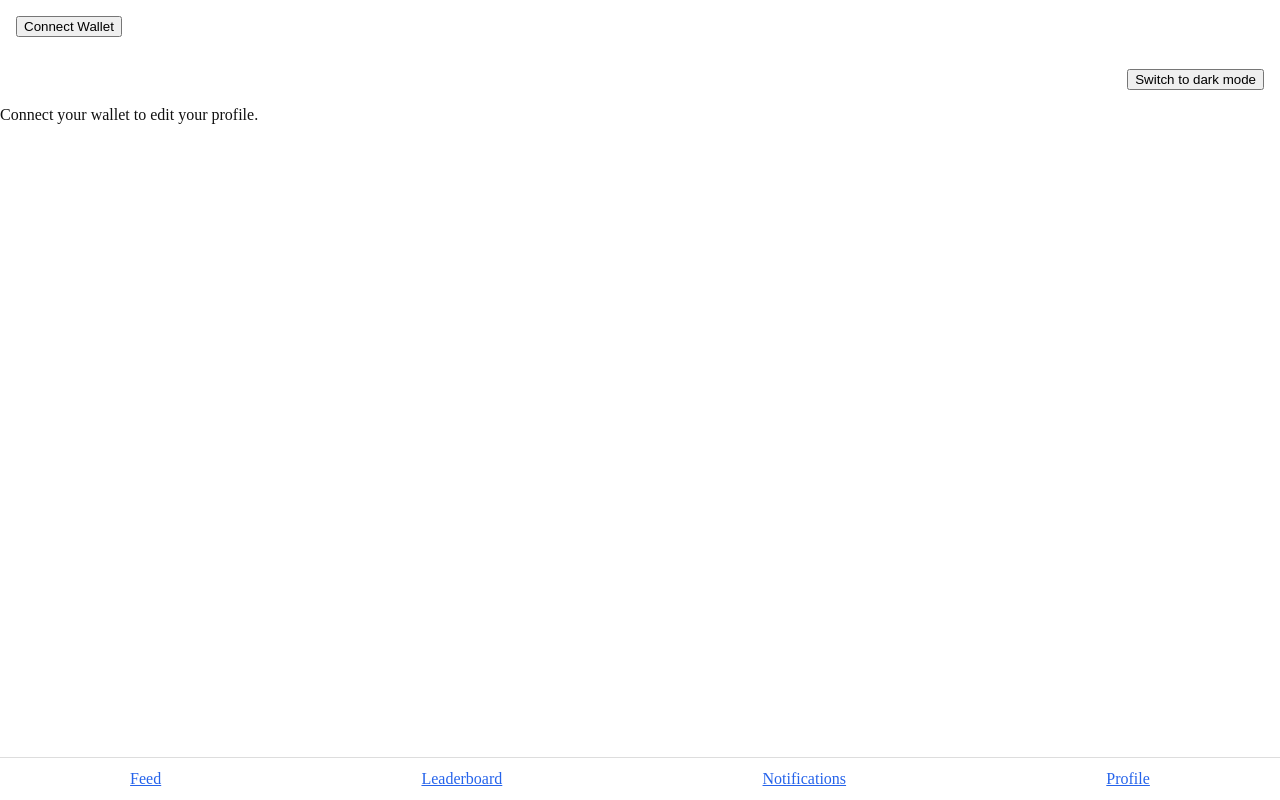
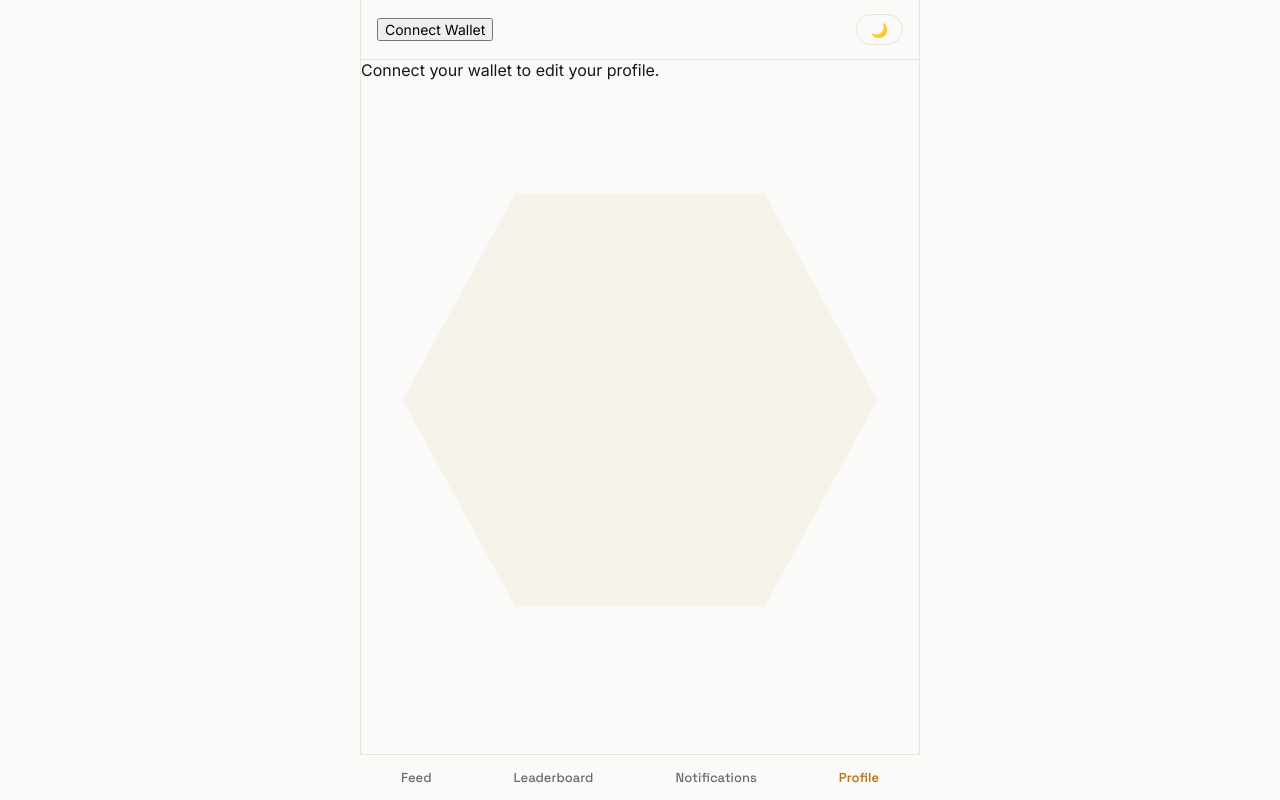
Before and after one commit to thereal-awetoby/nimiqgram, a React (Vite) app in the folder social-miniapp-frontend/: page /profile in a window 1280 px wide. Built offline with nearby package versions, Linux system fonts and the light colour scheme.

Commit message:
ui updates

```diff
--- a/social-miniapp-frontend/index.html
+++ b/social-miniapp-frontend/index.html
@@ -1,5 +1,7 @@
 <!doctype html>
 <html lang="en">
+  <link rel="preconnect" href="https://fonts.googleapis.com">
+  <link href="https://fonts.googleapis.com/css2?family=Space+Grotesk:wght@500;600;700&family=Inter:wght@400;500;600&display=swap" rel="stylesheet">
   <head>
     <meta charset="UTF-8" />
     <link rel="icon" type="image/svg+xml" href="/favicon.svg" />
--- a/social-miniapp-frontend/src/App.jsx
+++ b/social-miniapp-frontend/src/App.jsx
@@ -1,15 +1,31 @@
 import { useState, useEffect } from 'react'
-import { BrowserRouter, Routes, Route, Link } from 'react-router-dom'
+import { BrowserRouter, Routes, Route, Link, useLocation } from 'react-router-dom'
 import Feed from './pages/Feed'
 import Profile from './pages/Profile'
 import Leaderboard from './pages/Leaderboard'
 import Notifications from './pages/Notifications'
 import WalletConnect from './components/WalletConnect'
+import NimiqWatermark from './components/NimiqWatermark'
+
+function NavLink({ to, label }) {
+  const location = useLocation()
+  const active = location.pathname === to
+  return (
+    <Link
+      to={to}
+      style={{
+        color: active ? 'var(--accent-color)' : 'var(--text-muted)',
+        fontWeight: active ? 600 : 500,
+        fontSize: 13,
+      }}
+    >
+      {label}
+    </Link>
+  )
+}
 
 function App() {
-  const [theme, setTheme] = useState(() => {
-    return localStorage.getItem('theme') || 'light'
-  })
+  const [theme, setTheme] = useState(() => localStorage.getItem('theme') || 'light')
 
   useEffect(() => {
     document.documentElement.setAttribute('data-theme', theme)
@@ -17,23 +33,47 @@ function App() {
   }, [theme])
 
   function toggleTheme() {
-    setTheme(prev => (prev === 'light' ? 'dark' : 'light'))
+    setTheme((prev) => (prev === 'light' ? 'dark' : 'light'))
   }
-
 
   return (
     <BrowserRouter>
-      <div style={{ padding: 16 }}>
+      <NimiqWatermark />
+
+      <div
+        style={{
+          maxWidth: 560,
+          margin: '0 auto',
+          minHeight: '100vh',
+          borderLeft: '1px solid var(--nav-border)',
+          borderRight: '1px solid var(--nav-border)',
+        }}
+      >
+        <div
+          style={{
+            display: 'flex',
+            justifyContent: 'space-between',
+            alignItems: 'center',
+            padding: '14px 16px',
+            borderBottom: '1px solid var(--nav-border)',
+          }}
+        >
           <WalletConnect />
-      </div>
-
-      <div style={{ padding: 16, textAlign: 'right' }}>
-        <button onClick={toggleTheme}>
-          Switch to {theme === 'light' ? 'dark' : 'light'} mode
+          <button
+            onClick={toggleTheme}
+            style={{
+              background: 'transparent',
+              border: '1px solid var(--nav-border)',
+              borderRadius: 20,
+              padding: '6px 14px',
+              color: 'var(--text-color)',
+            }}
+          >
+            {theme === 'light' ? '🌙' : '☀️'}
           </button>
         </div>
 
-      <div style={{ paddingBottom: 60 }}>
+        <div style={{ paddingBottom: 70 }}>
           <Routes>
             <Route path="/" element={<Feed />} />
             <Route path="/profile" element={<Profile />} />
@@ -42,22 +82,27 @@ function App() {
           </Routes>
         </div>
 
-      <nav style={{
+        <nav
+          style={{
             position: 'fixed',
             bottom: 0,
-        left: 0,
-        right: 0,
+            left: '50%',
+            transform: 'translateX(-50%)',
+            width: '100%',
+            maxWidth: 560,
             display: 'flex',
             justifyContent: 'space-around',
-        padding: '12px 0',
+            padding: '14px 0',
             borderTop: '1px solid var(--nav-border)',
             backgroundColor: 'var(--bg-color)',
-      }}>
-        <Link to="/">Feed</Link>
-        <Link to="/leaderboard">Leaderboard</Link>
-        <Link to="/notifications">Notifications</Link>
-        <Link to="/profile">Profile</Link>
+          }}
+        >
+          <NavLink to="/" label="Feed" />
+          <NavLink to="/leaderboard" label="Leaderboard" />
+          <NavLink to="/notifications" label="Notifications" />
+          <NavLink to="/profile" label="Profile" />
         </nav>
+      </div>
     </BrowserRouter>
   )
 }
--- /dev/null
+++ b/social-miniapp-frontend/src/components/NimiqWatermark.jsx
@@ -0,0 +1,25 @@
+function NimiqWatermark() {
+  return (
+    <svg
+      viewBox="0 0 400 350"
+      style={{
+        position: 'fixed',
+        top: '50%',
+        left: '50%',
+        transform: 'translate(-50%, -50%)',
+        width: 'min(70vw, 500px)',
+        height: 'auto',
+        opacity: 'var(--watermark-opacity)',
+        pointerEvents: 'none',
+        zIndex: -1,
+      }}
+    >
+      <polygon
+        points="100,10 300,10 390,175 300,340 100,340 10,175"
+        fill="var(--accent-color)"
+      />
+    </svg>
+  )
+}
+
+export default NimiqWatermark
--- a/social-miniapp-frontend/src/index.css
+++ b/social-miniapp-frontend/src/index.css
@@ -1,24 +1,61 @@
 :root {
-  --bg-color: #ffffff;
-  --text-color: #111111;
-  --nav-border: #dddddd;
-  --link-color: #2563eb;
+  --bg-color: #fafaf8;
+  --bg-elevated: #ffffff;
+  --text-color: #17171a;
+  --text-muted: #6b6b70;
+  --nav-border: #e7e4dc;
+  --accent-color: #b8790e;
+  --link-color: #b8790e;
+  --watermark-opacity: 0.05;
+
+  --font-display: 'Space Grotesk', sans-serif;
+  --font-body: 'Inter', sans-serif;
 }
 
 [data-theme='dark'] {
-  --bg-color: #111111;
-  --text-color: #f5f5f5;
-  --nav-border: #333333;
-  --link-color: #60a5fa;
+  --bg-color: #121214;
+  --bg-elevated: #1b1b1e;
+  --text-color: #ececec;
+  --text-muted: #9a9a9e;
+  --nav-border: #232326;
+  --accent-color: #f2a93b;
+  --link-color: #f2a93b;
+  --watermark-opacity: 0.055;
+}
+
+* {
+  box-sizing: border-box;
 }
 
 body {
   margin: 0;
   background-color: var(--bg-color);
   color: var(--text-color);
+  font-family: var(--font-body);
   transition: background-color 0.2s ease, color 0.2s ease;
+  -webkit-font-smoothing: antialiased;
+}
+
+h1, h2, h3, h4, strong, button, nav a {
+  font-family: var(--font-display);
 }
 
 a {
   color: var(--link-color);
+  text-decoration: none;
 }
+
+button {
+  font-family: var(--font-body);
+  font-size: 14px;
+  cursor: pointer;
+}
+
+textarea, input {
+  font-family: var(--font-body);
+  background: var(--bg-elevated);
+  color: var(--text-color);
+  border: 1px solid var(--nav-border);
+  border-radius: 8px;
+  padding: 8px 10px;
+}
--- a/social-miniapp-frontend/src/pages/Feed.jsx
+++ b/social-miniapp-frontend/src/pages/Feed.jsx
@@ -4,25 +4,86 @@ import { getFeed, createPost, toggleLike, addComment, getPost } from '../lib/api
 import { uploadMedia, getMediaType } from '../lib/upload'
 import TipModal from '../components/TipModal'
 
-const MAX_VIDEO_SECONDS = 5 * 60 // 5 minutes
+const MAX_VIDEO_SECONDS = 5 * 60
 const URL_REGEX = /(https?:\/\/[^\s]+)/g
 
-// Turns plain text into text + clickable links, splitting on URLs
 function renderTextWithLinks(text) {
   const parts = text.split(URL_REGEX)
   return parts.map((part, i) =>
     URL_REGEX.test(part) ? (
-      <a key={i} href={part} target="_blank" rel="noopener noreferrer">
-        {part}
-      </a>
+      <a key={i} href={part} target="_blank" rel="noopener noreferrer">{part}</a>
     ) : (
       <span key={i}>{part}</span>
     )
   )
 }
 
+function Avatar({ url, fallback }) {
+  return url ? (
+    <img
+      src={url}
+      alt=""
+      style={{ width: 40, height: 40, borderRadius: '50%', objectFit: 'cover', flexShrink: 0 }}
+    />
+  ) : (
+    <div
+      style={{
+        width: 40, height: 40, borderRadius: '50%', flexShrink: 0,
+        background: 'var(--bg-elevated)', border: '1px solid var(--nav-border)',
+        display: 'flex', alignItems: 'center', justifyContent: 'center',
+        fontFamily: 'var(--font-display)', fontWeight: 600, fontSize: 15,
+      }}
+    >
+      {(fallback || '?').slice(0, 1).toUpperCase()}
+    </div>
+  )
+}
+
+function HeartIcon({ filled }) {
+  return (
+    <svg width="17" height="17" viewBox="0 0 24 24" fill={filled ? 'currentColor' : 'none'} stroke="currentColor" strokeWidth="1.8">
+      <path d="M12 21s-7.5-4.6-10-9.3C.5 8 2.2 4.5 6 4a5.6 5.6 0 0 1 6 3 5.6 5.6 0 0 1 6-3c3.8.5 5.5 4 4 7.7C19.5 16.4 12 21 12 21z" />
+    </svg>
+  )
+}
+
+function CommentIcon() {
+  return (
+    <svg width="17" height="17" viewBox="0 0 24 24" fill="none" stroke="currentColor" strokeWidth="1.8">
+      <path d="M21 12a8 8 0 0 1-8 8H7l-4 3 1-4.5A8 8 0 1 1 21 12z" />
+    </svg>
+  )
+}
+
+function TipIcon() {
+  return (
+    <svg width="17" height="17" viewBox="0 0 24 24" fill="none" stroke="currentColor" strokeWidth="1.8">
+      <circle cx="12" cy="12" r="9" />
+      <path d="M12 7v10M9.5 9.3c0-1.1 1.1-2 2.5-2s2.5.7 2.5 1.8c0 2.5-5 1.7-5 4.2 0 1.1 1.1 1.9 2.5 1.9s2.5-.9 2.5-2" />
+    </svg>
+  )
+}
+
+function ActionButton({ onClick, disabled, active, children }) {
+  return (
+    <button
+      onClick={onClick}
+      disabled={disabled}
+      style={{
+        display: 'flex', alignItems: 'center', gap: 6,
+        background: 'transparent', border: 'none', padding: '4px 8px',
+        color: active ? 'var(--accent-color)' : 'var(--text-muted)',
+        cursor: disabled ? 'default' : 'pointer',
+        fontFamily: 'var(--font-body)', fontSize: 13,
+      }}
+    >
+      {children}
+    </button>
+  )
+}
+
 function Feed() {
-  const { token, isLoggedIn } = useAuth()
+  const { token, isLoggedIn, user } = useAuth()
   const [posts, setPosts] = useState([])
   const [likedMap, setLikedMap] = useState({})
   const [text, setText] = useState('')
@@ -32,7 +93,6 @@ function Feed() {
   const [commentState, setCommentState] = useState({})
   const [tippingPost, setTippingPost] = useState(null)
 
-  // Media attach state
   const [mediaFile, setMediaFile] = useState(null)
   const [mediaPreview, setMediaPreview] = useState(null)
   const [mediaType, setMediaType] = useState(null)
@@ -52,22 +112,17 @@ function Feed() {
     }
   }
 
-  useEffect(() => {
-    loadFeed()
-  }, [])
+  useEffect(() => { loadFeed() }, [])
 
   function handleFileSelect(e) {
     const file = e.target.files?.[0]
     if (!file) return
-
     const type = getMediaType(file)
     if (!type) {
       setError('Unsupported file type. Use an image, GIF, or video.')
       return
     }
-
     if (type === 'video') {
-      // Check duration client-side before uploading
       const videoEl = document.createElement('video')
       videoEl.preload = 'metadata'
       videoEl.onloadedmetadata = () => {
@@ -101,11 +156,9 @@ function Feed() {
     if (!text.trim() && !mediaFile) return
     setPosting(true)
     setError(null)
-
     try {
       let mediaUrl = null
       let finalMediaType = null
-
       if (mediaFile) {
         setUploading(true)
         const uploaded = await uploadMedia(mediaFile)
@@ -113,7 +166,6 @@ function Feed() {
         finalMediaType = mediaType
         setUploading(false)
       }
-
       await createPost(token, { text, mediaUrl, mediaType: finalMediaType })
       setText('')
       clearMedia()
@@ -131,9 +183,7 @@ function Feed() {
     if (!isLoggedIn) return
     try {
       const result = await toggleLike(token, postId)
-      setPosts((prev) =>
-        prev.map((p) => (p.id === postId ? { ...p, likeCount: result.likeCount } : p))
-      )
+      setPosts((prev) => prev.map((p) => (p.id === postId ? { ...p, likeCount: result.likeCount } : p)))
       setLikedMap((prev) => ({ ...prev, [postId]: result.liked }))
     } catch (err) {
       console.error(err)
@@ -142,198 +192,172 @@ function Feed() {
 
   async function toggleComments(postId) {
     const current = commentState[postId]
-
     if (current?.open) {
       setCommentState((prev) => ({ ...prev, [postId]: { ...current, open: false } }))
       return
     }
-
-    setCommentState((prev) => ({
-      ...prev,
-      [postId]: { open: true, loading: true, comments: [], draft: '', submitting: false },
-    }))
-
+    setCommentState((prev) => ({ ...prev, [postId]: { open: true, loading: true, comments: [], draft: '', submitting: false } }))
     try {
       const post = await getPost(postId)
-      setCommentState((prev) => ({
-        ...prev,
-        [postId]: { open: true, loading: false, comments: post.comments || [], draft: '', submitting: false },
-      }))
+      setCommentState((prev) => ({ ...prev, [postId]: { open: true, loading: false, comments: post.comments || [], draft: '', submitting: false } }))
     } catch (err) {
       console.error(err)
-      setCommentState((prev) => ({
-        ...prev,
-        [postId]: { open: true, loading: false, comments: [], draft: '', submitting: false },
-      }))
+      setCommentState((prev) => ({ ...prev, [postId]: { open: true, loading: false, comments: [], draft: '', submitting: false } }))
     }
   }
 
   function setDraft(postId, value) {
-    setCommentState((prev) => ({
-      ...prev,
-      [postId]: { ...prev[postId], draft: value },
-    }))
+    setCommentState((prev) => ({ ...prev, [postId]: { ...prev[postId], draft: value } }))
   }
 
   async function submitComment(postId) {
     const draft = commentState[postId]?.draft?.trim()
     if (!draft) return
-
-    setCommentState((prev) => ({
-      ...prev,
-      [postId]: { ...prev[postId], submitting: true },
-    }))
-
+    setCommentState((prev) => ({ ...prev, [postId]: { ...prev[postId], submitting: true } }))
     try {
       const newComment = await addComment(token, postId, draft)
       setCommentState((prev) => ({
         ...prev,
-        [postId]: {
-          ...prev[postId],
-          comments: [...(prev[postId]?.comments || []), newComment],
-          draft: '',
-          submitting: false,
-        },
+        [postId]: { ...prev[postId], comments: [...(prev[postId]?.comments || []), newComment], draft: '', submitting: false },
       }))
-      setPosts((prev) =>
-        prev.map((p) => (p.id === postId ? { ...p, commentCount: (p.commentCount || 0) + 1 } : p))
-      )
+      setPosts((prev) => prev.map((p) => (p.id === postId ? { ...p, commentCount: (p.commentCount || 0) + 1 } : p)))
     } catch (err) {
       console.error(err)
-      setCommentState((prev) => ({
-        ...prev,
-        [postId]: { ...prev[postId], submitting: false },
-      }))
+      setCommentState((prev) => ({ ...prev, [postId]: { ...prev[postId], submitting: false } }))
     }
   }
 
   return (
-    <div style={{ padding: 16 }}>
+    <div>
       {isLoggedIn ? (
-        <div style={{ marginBottom: 24 }}>
+        <div style={{ padding: 16, borderBottom: '1px solid var(--nav-border)' }}>
+          <div style={{ display: 'flex', gap: 12 }}>
+            <Avatar url={user?.avatarUrl} fallback={user?.username || user?.wallet} />
+            <div style={{ flex: 1 }}>
               <textarea
                 value={text}
                 onChange={(e) => setText(e.target.value)}
-            placeholder="What's happening? (emoji work fine — just type or use your device's emoji keyboard)"
-            style={{ width: '100%', minHeight: 60 }}
+                placeholder="What's happening?"
+                style={{ width: '100%', minHeight: 50, border: 'none', padding: 0, background: 'transparent', fontSize: 15, resize: 'vertical' }}
               />
 
               {mediaPreview && (
                 <div style={{ marginTop: 8, position: 'relative', display: 'inline-block' }}>
                   {mediaType === 'video' ? (
-                <video src={mediaPreview} controls style={{ maxWidth: 240, maxHeight: 240 }} />
+                    <video src={mediaPreview} controls style={{ maxWidth: 220, maxHeight: 220, borderRadius: 10 }} />
                   ) : (
-                <img src={mediaPreview} alt="preview" style={{ maxWidth: 240, maxHeight: 240 }} />
+                    <img src={mediaPreview} alt="preview" style={{ maxWidth: 220, maxHeight: 220, borderRadius: 10 }} />
                   )}
-              <button onClick={clearMedia} style={{ display: 'block', marginTop: 4 }}>
+                  <button onClick={clearMedia} style={{ display: 'block', marginTop: 4, background: 'transparent', border: 'none', color: 'var(--text-muted)', fontSize: 12 }}>
                     Remove
                   </button>
                 </div>
               )}
 
-          <div style={{ marginTop: 8, display: 'flex', gap: 8, alignItems: 'center' }}>
-            <input
-              ref={fileInputRef}
-              type="file"
-              accept="image/*,video/*"
-              onChange={handleFileSelect}
-              style={{ display: 'none' }}
-              id="media-input"
-            />
-            <button onClick={() => fileInputRef.current?.click()} type="button">
-              📎 Attach image/gif/video
+              <div style={{ marginTop: 10, display: 'flex', justifyContent: 'space-between', alignItems: 'center' }}>
+                <input ref={fileInputRef} type="file" accept="image/*,video/*" onChange={handleFileSelect} style={{ display: 'none' }} />
+                <button
+                  onClick={() => fileInputRef.current?.click()}
+                  type="button"
+                  style={{ background: 'transparent', border: 'none', color: 'var(--accent-color)', fontSize: 18 }}
+                >
+                  📎
                 </button>
                 <button
                   onClick={handlePost}
                   disabled={posting || (!text.trim() && !mediaFile)}
+                  style={{
+                    background: 'var(--accent-color)', color: 'var(--bg-color)', border: 'none',
+                    borderRadius: 20, padding: '8px 20px', fontWeight: 600, fontFamily: 'var(--font-display)',
+                    opacity: posting || (!text.trim() && !mediaFile) ? 0.5 : 1,
+                  }}
                 >
-              {uploading ? 'Uploading media...' : posting ? 'Posting...' : 'Post'}
+                  {uploading ? 'Uploading...' : posting ? 'Posting...' : 'Post'}
                 </button>
               </div>
             </div>
+          </div>
+        </div>
       ) : (
-        <p>Connect your wallet to post.</p>
+        <p style={{ padding: 16, color: 'var(--text-muted)' }}>Connect your wallet to post.</p>
       )}
 
-      {error && <p style={{ color: 'red' }}>{error}</p>}
+      {error && <p style={{ color: '#e0245e', padding: '0 16px' }}>{error}</p>}
 
       {loading ? (
-        <p>Loading feed...</p>
+        <p style={{ padding: 16, color: 'var(--text-muted)' }}>Loading feed...</p>
       ) : posts.length === 0 ? (
-        <p>No posts yet — be the first!</p>
+        <p style={{ padding: 16, color: 'var(--text-muted)' }}>No posts yet — be the first!</p>
       ) : (
         posts.map((post) => {
           const cState = commentState[post.id]
           const isLiked = likedMap[post.id]
           return (
-            <div key={post.id} style={{ borderBottom: '1px solid var(--nav-border)', padding: '12px 0' }}>
-              <strong>{post.author?.username || post.author?.wallet}</strong>
-              <p>{renderTextWithLinks(post.text || '')}</p>
+            <div key={post.id} style={{ padding: '16px', borderBottom: '1px solid var(--nav-border)' }}>
+              <div style={{ display: 'flex', gap: 12 }}>
+                <Avatar url={post.author?.avatarUrl} fallback={post.author?.username || post.author?.wallet} />
+                <div style={{ flex: 1, minWidth: 0 }}>
+                  <strong style={{ fontSize: 14.5 }}>{post.author?.username || post.author?.wallet}</strong>
+                  <p style={{ margin: '4px 0 10px', fontSize: 15, lineHeight: 1.45 }}>
+                    {renderTextWithLinks(post.text || '')}
+                  </p>
 
                   {post.mediaUrl && (
-                <div style={{ marginBottom: 8 }}>
+                    <div style={{ marginBottom: 10 }}>
                       {post.mediaType === 'video' ? (
-                    <video src={post.mediaUrl} controls style={{ maxWidth: '100%', maxHeight: 400 }} />
+                        <video src={post.mediaUrl} controls style={{ maxWidth: '100%', maxHeight: 380, borderRadius: 12 }} />
                       ) : (
-                    <img src={post.mediaUrl} alt="" style={{ maxWidth: '100%', maxHeight: 400 }} />
+                        <img src={post.mediaUrl} alt="" style={{ maxWidth: '100%', maxHeight: 380, borderRadius: 12 }} />
                       )}
                     </div>
                   )}
 
-              <div style={{ display: 'flex', gap: 16, alignItems: 'center' }}>
-                <button
-                  onClick={() => handleLike(post.id)}
-                  disabled={!isLoggedIn}
-                  style={{
-                    background: 'transparent',
-                    border: '1px solid var(--nav-border)',
-                    borderRadius: 6,
-                    padding: '4px 10px',
-                    color: isLiked ? '#e0245e' : 'var(--text-color)',
-                    cursor: isLoggedIn ? 'pointer' : 'default',
-                  }}
-                >
-                  {isLiked ? '♥' : '♡'} {post.likeCount}
-                </button>
-                <button onClick={() => toggleComments(post.id)}>
-                  💬 {post.commentCount} {cState?.open ? '(hide)' : ''}
-                </button>
-                <button onClick={() => setTippingPost(post)} disabled={!isLoggedIn}>
-                  $ Tip ({post.tipTotal})
-                </button>
+                  <div style={{ display: 'flex', gap: 24 }}>
+                    <ActionButton onClick={() => handleLike(post.id)} disabled={!isLoggedIn} active={isLiked}>
+                      <HeartIcon filled={isLiked} /> {post.likeCount}
+                    </ActionButton>
+                    <ActionButton onClick={() => toggleComments(post.id)} active={cState?.open}>
+                      <CommentIcon /> {post.commentCount}
+                    </ActionButton>
+                    <ActionButton onClick={() => setTippingPost(post)} disabled={!isLoggedIn}>
+                      <TipIcon /> {post.tipTotal}
+                    </ActionButton>
                   </div>
 
                   {cState?.open && (
                     <div style={{ marginTop: 12, paddingLeft: 12, borderLeft: '2px solid var(--nav-border)' }}>
                       {cState.loading ? (
-                    <p>Loading comments...</p>
+                        <p style={{ color: 'var(--text-muted)', fontSize: 13 }}>Loading comments...</p>
                       ) : cState.comments.length === 0 ? (
-                    <p style={{ opacity: 0.6 }}>No comments yet.</p>
+                        <p style={{ color: 'var(--text-muted)', fontSize: 13 }}>No comments yet.</p>
                       ) : (
                         cState.comments.map((c, i) => (
-                      <div key={c.id || i} style={{ marginBottom: 8 }}>
+                          <div key={c.id || i} style={{ marginBottom: 8, fontSize: 13.5 }}>
                             <strong>{c.author?.username || c.author?.wallet || 'unknown'}</strong>: {c.text}
                           </div>
                         ))
                       )}
-
                       {isLoggedIn && (
-                    <div style={{ marginTop: 8 }}>
+                        <div style={{ marginTop: 8, display: 'flex', gap: 8 }}>
                           <input
                             value={cState.draft || ''}
                             onChange={(e) => setDraft(post.id, e.target.value)}
                             placeholder="Write a comment..."
+                            style={{ flex: 1, fontSize: 13 }}
                           />
                           <button
                             onClick={() => submitComment(post.id)}
                             disabled={cState.submitting || !cState.draft?.trim()}
+                            style={{ background: 'transparent', border: '1px solid var(--nav-border)', borderRadius: 8, color: 'var(--accent-color)', fontSize: 13 }}
                           >
-                        {cState.submitting ? 'Sending...' : 'Reply'}
+                            {cState.submitting ? '...' : 'Reply'}
                           </button>
                         </div>
                       )}
                     </div>
                   )}
+                </div>
+              </div>
             </div>
           )
         })
@@ -343,10 +367,7 @@ function Feed() {
         <TipModal
           post={tippingPost}
           onClose={() => setTippingPost(null)}
-          onSuccess={() => {
-            setTippingPost(null)
-            loadFeed()
-          }}
+          onSuccess={() => { setTippingPost(null); loadFeed() }}
         />
       )}
     </div>
```
Lines whose indentation alone changed are shown as unchanged.
